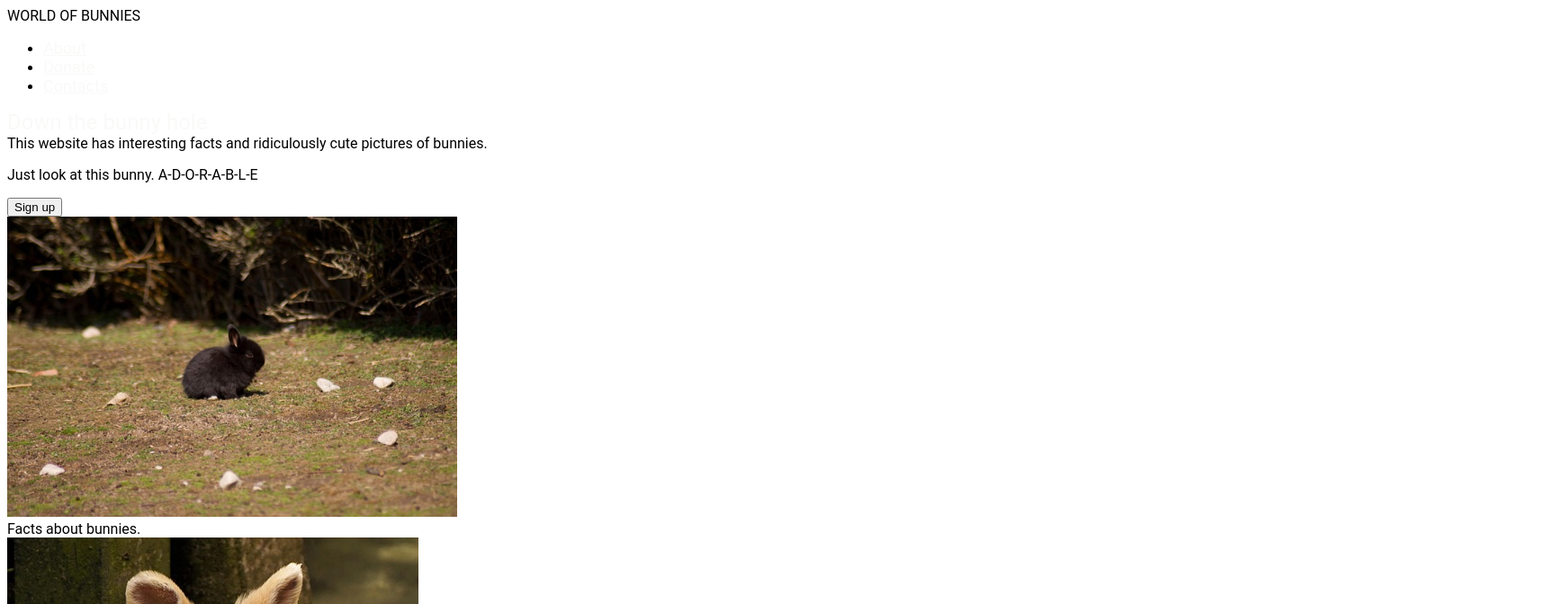
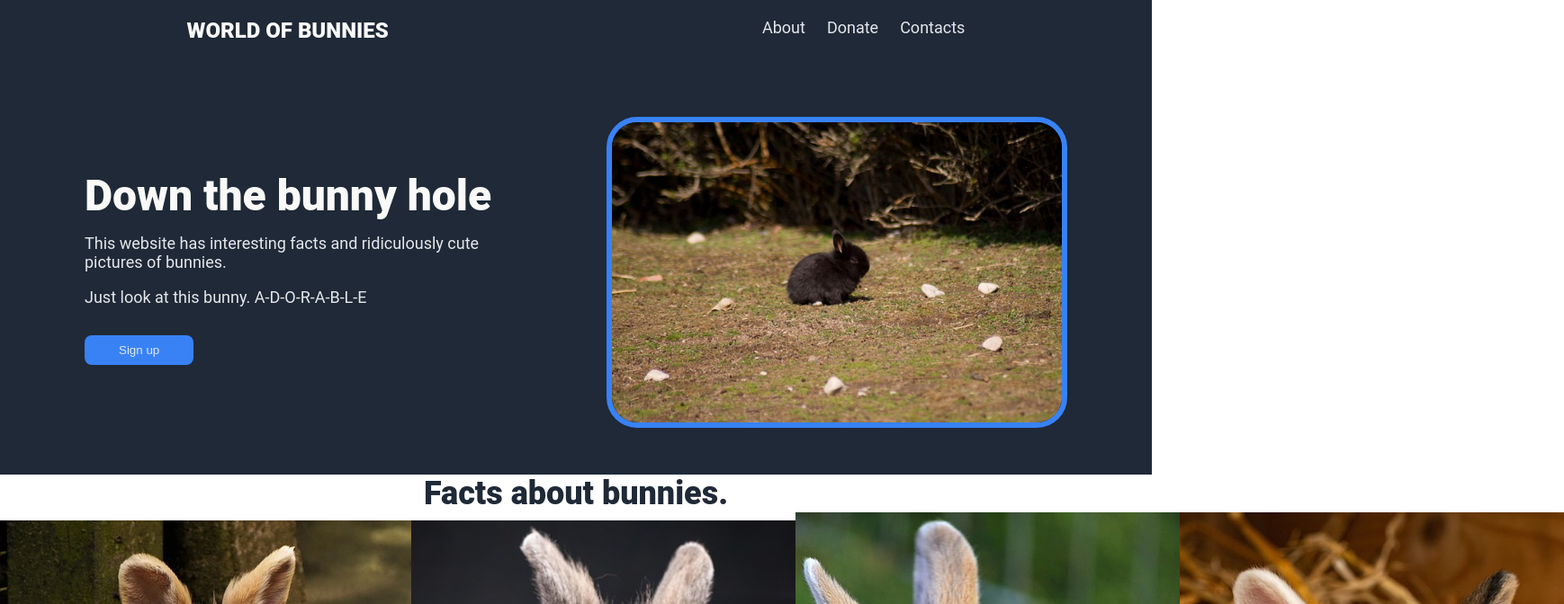
Before and after one commit to ilanatxt/Landing-page, a plain HTML site: page index.html in a window 1280 px wide. Shown: the top 672 px of the page at 90% size, 1738 px wide, since content can reach past the window. Drawn offline with Linux system fonts and the light colour scheme.

Commit message:
style.css

```diff
--- a/style.css
+++ b/style.css
@@ -1,29 +1,104 @@
-body {
-    font-family: "Roboto";
+*,
+*::before
+*::after {
+ box-sizing: border-box;
 }
 
-.hero,
-.footer {
+body {
+ font-family: "Roboto", sans-serif;
+ display: flex;
+ flex-direction: column;
+ margin: 0;
+ }
+
+ .first-header {
     background-color: #1f2937;
+    padding-bottom: 48px;
+
+ }
+
+.logo {
+    font-size: 24px;
+    color:#f9faf8;
+    font-weight: 800;
+    margin: 10px;
+    padding: 10px;
+
 }
 
-h1 {
+ .header {
     font-size: 48px;
     color: #f9faf8;
     font-weight: 900;
+ }
+
+ .text {
+    font-size: 18px;
+    color: #e5e7eb;
+    margin-top: 14px;
+ }
+
+ ul {
+  display: flex;
+  gap: 24px;
+  list-style-type: none;
+  margin: 10px;
+  padding: 10px;
+
 }
 
 a {
     font-size: 18px;
-    color:#f9faf8;
+    color:#e5e7eb;
+    text-decoration: none;
 }
 
-.class {
-    font-size: 18px;
-    color:#f9faf8;
+.logo-links {
+    display: flex;
+    justify-content: space-around;
+    padding-bottom: 48px;
 }
 
-.header {
-    font-size: 24px;
-    color: #f9faf8;
+.main {
+    display: flex;
+    justify-content: center;
+    align-items: center;
+    gap: 100px;
 }
+
+.left {
+    width: 480px;
+}
+
+.bunny {
+    border-radius: 34px;
+    border: 6px solid #3882f6;
+    margin-top: 14px;
+}
+
+.first-button {
+    background-color: #3882f6;
+    color: #e5e7eb;
+    padding: 9px 38px;
+    margin-top: 14px;
+    border-radius: 8px;
+    border: none;
+}
+
+.second-logo {
+    font-size: 36px;
+    font-weight: 900;
+    color: #1f2937;
+
+}
+
+.container {
+    display: flex;
+    justify-content:space-between;
+    align-items: center;
+
+}
+
+.second-header {
+    text-align: center;
+}
```
